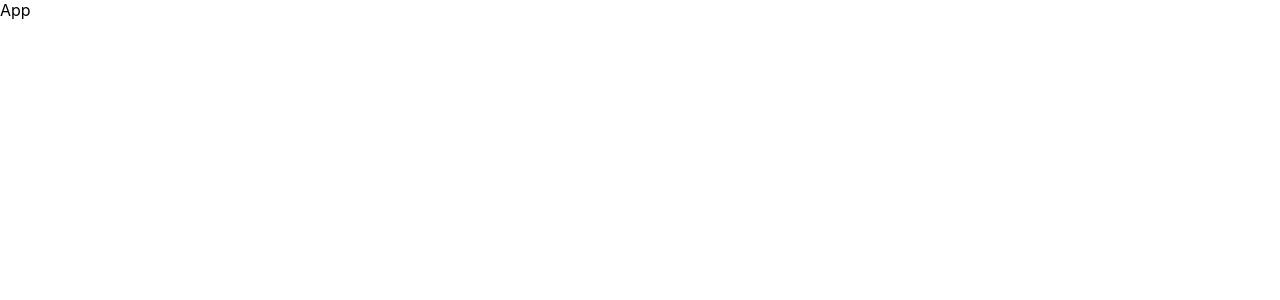
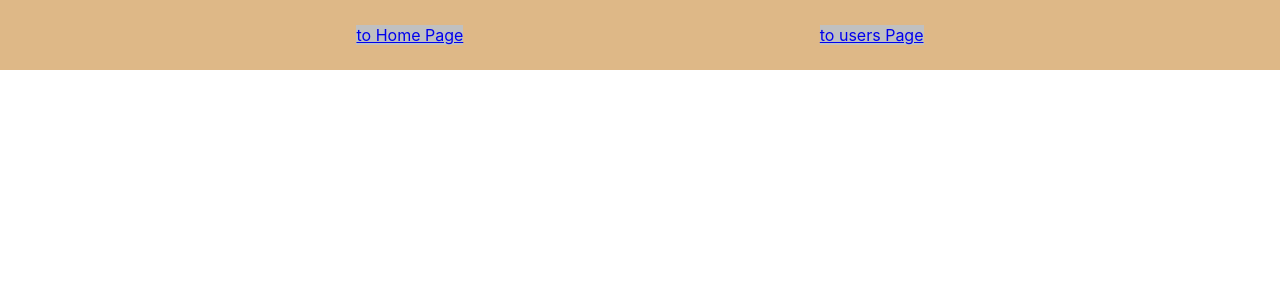
Before and after one commit to denrowing/react-start, a React (Create React App) app: page / in a window 1280 px wide. Shown: the top 300 px of the page. Built offline with nearby package versions, Linux system fonts and the light colour scheme.

Commit message:
init commit 5

```diff
--- /dev/null
+++ b/src/App.css
@@ -0,0 +1,11 @@
+.wrap {
+    display: flex;
+    justify-content: space-evenly;
+    align-items: center;
+    background: burlywood;
+    height: 70px;
+}
+
+.wrap a {
+    background: silver;
+}
--- a/src/App.js
+++ b/src/App.js
@@ -1,8 +1,32 @@
+import {
+  BrowserRouter as Router,
+    Switch,
+    Route,
+    Link,
+    withRouter
+} from "react-router-dom";
+import Users from "./components/Users";
+import './App.css'
+
 export default function App() {
   return (
-    <div>
-    App
+      <Router>
+          <div>
+              <div className={'wrap'}>
+                  <Link to={'/'}>to Home Page</Link>
+                  <Link to={'/users-page'}>to users Page</Link>
+              </div>
 
-    </div>
+            <Route path={'/users-page'} component={Users}/>
+
+          </div>
+      </Router>
   );
 }
+
+// Є три лінки
+// /users-page
+// /posts-page
+// /comments-page
+// При кліку на відповідну лінку відбувається перехід на відповідний компонент,
+//     який дістає з jsonplaceholder інформацію про відповідні стуності, та виводить їх повний список
--- /dev/null
+++ b/src/components/User.js
@@ -0,0 +1,8 @@
+export default function User({item}) {
+  return (
+    <div>
+      {item.name}
+
+    </div>
+  );
+}
--- /dev/null
+++ b/src/components/Users.js
@@ -0,0 +1,17 @@
+import {useEffect, useState} from "react";
+import {getUsers} from "../services/users.api.services";
+import User from "./User";
+
+export default function Users() {
+  let [users, setUsers] = useState([])
+  useEffect(() => {
+    getUsers().then(value => setUsers([...value]))
+  }, [])
+  return (
+    <div>
+      {
+        users.map(value => <User item={value} key={value.id}/>)
+      }
+    </div>
+  );
+}
--- /dev/null
+++ b/src/services/users.api.services.js
@@ -0,0 +1,6 @@
+const getUsers = () => {
+ return fetch('https://jsonplaceholder.typicode.com/users')
+      .then(value => value.json())
+}
+
+export {getUsers}
```
Also changed, not shown: src/components/Address.js (added, +8 -0 lines), src/components/Company.js (added, +8 -0 lines), src/components/Geo.js (added, +8 -0 lines).
